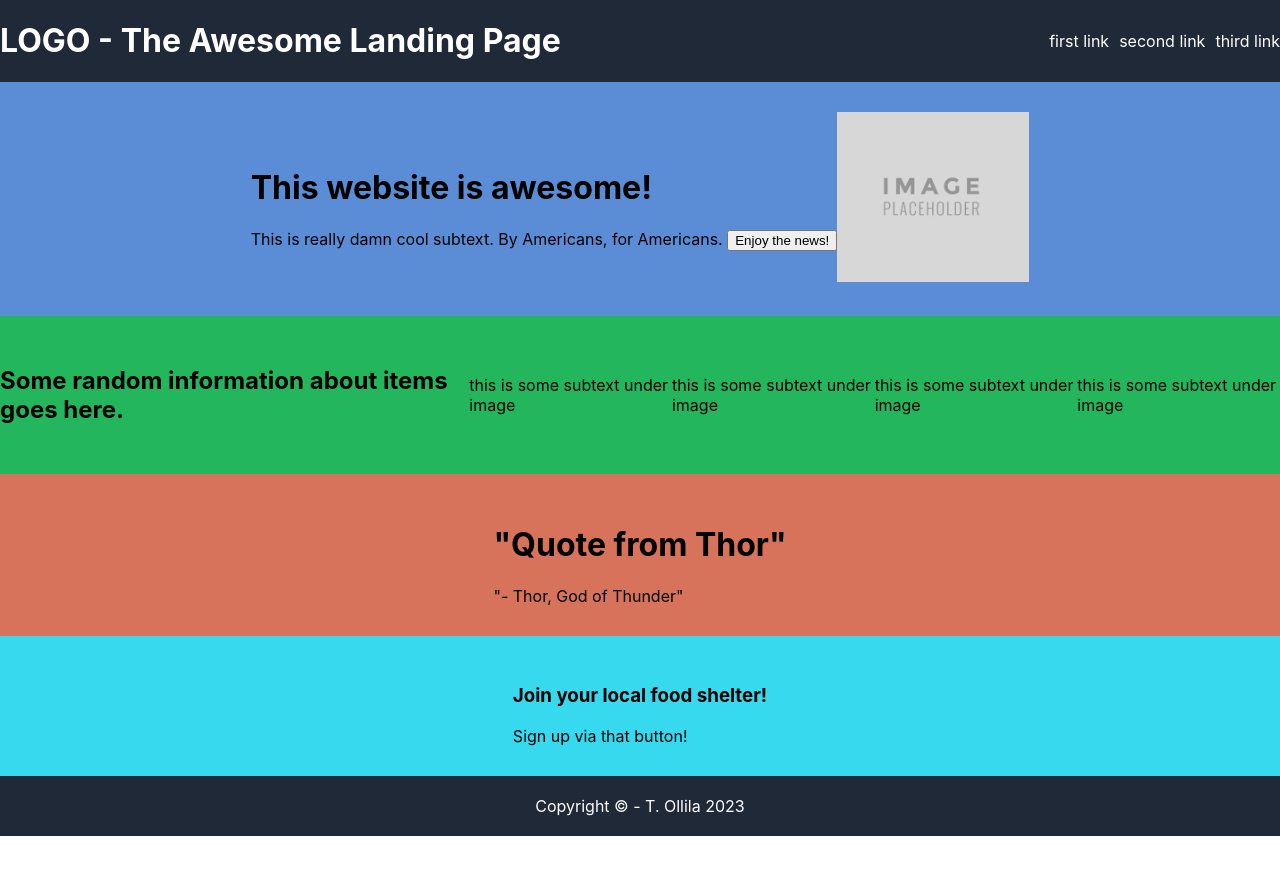
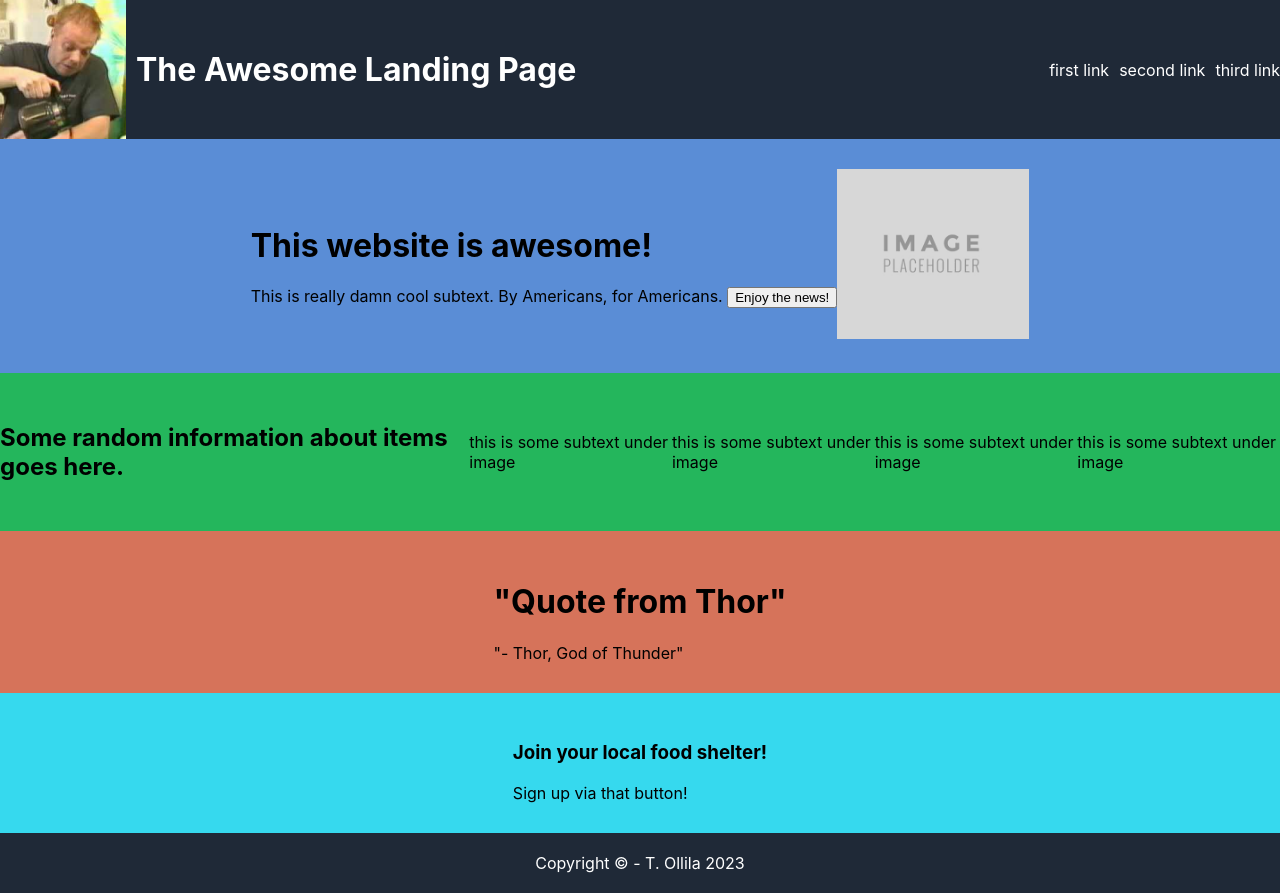
Before and after one commit to TomG-FIN/odin-LandingPage, a plain HTML site: page index.html in a window 1280 px wide. Before the commit the page ends 836 px from the top, so only its background shows below. Drawn offline with Linux system fonts and the light colour scheme.

Commit message:
Added logo to header & images to repository

```diff
--- a/index.html
+++ b/index.html
@@ -9,7 +9,8 @@
 <body>
     <div class="header">
         <div class="header_logo">
-            <h1>LOGO - The Awesome Landing Page</h1>
+            <div class="header_image"><img src="./img/logo.png"></div>
+            <h1>The Awesome Landing Page</h1>
         </div>
         <div class="header_links">
             <ul>
--- a/styles.css
+++ b/styles.css
@@ -70,6 +70,17 @@ body {
     min-height: 40px;
 }
 
+.header_image > img {
+    display: flex;
+}
+
+.header_logo {
+    display: flex;
+    gap: 10px;
+    justify-content: center;
+    align-items: center;
+}
+
 .footer {
     display: flex;
     background-color: #1F2937;
```
Also changed, not shown: img/1.png (added), img/2.png (added), img/3.png (added), img/4.png (added).
